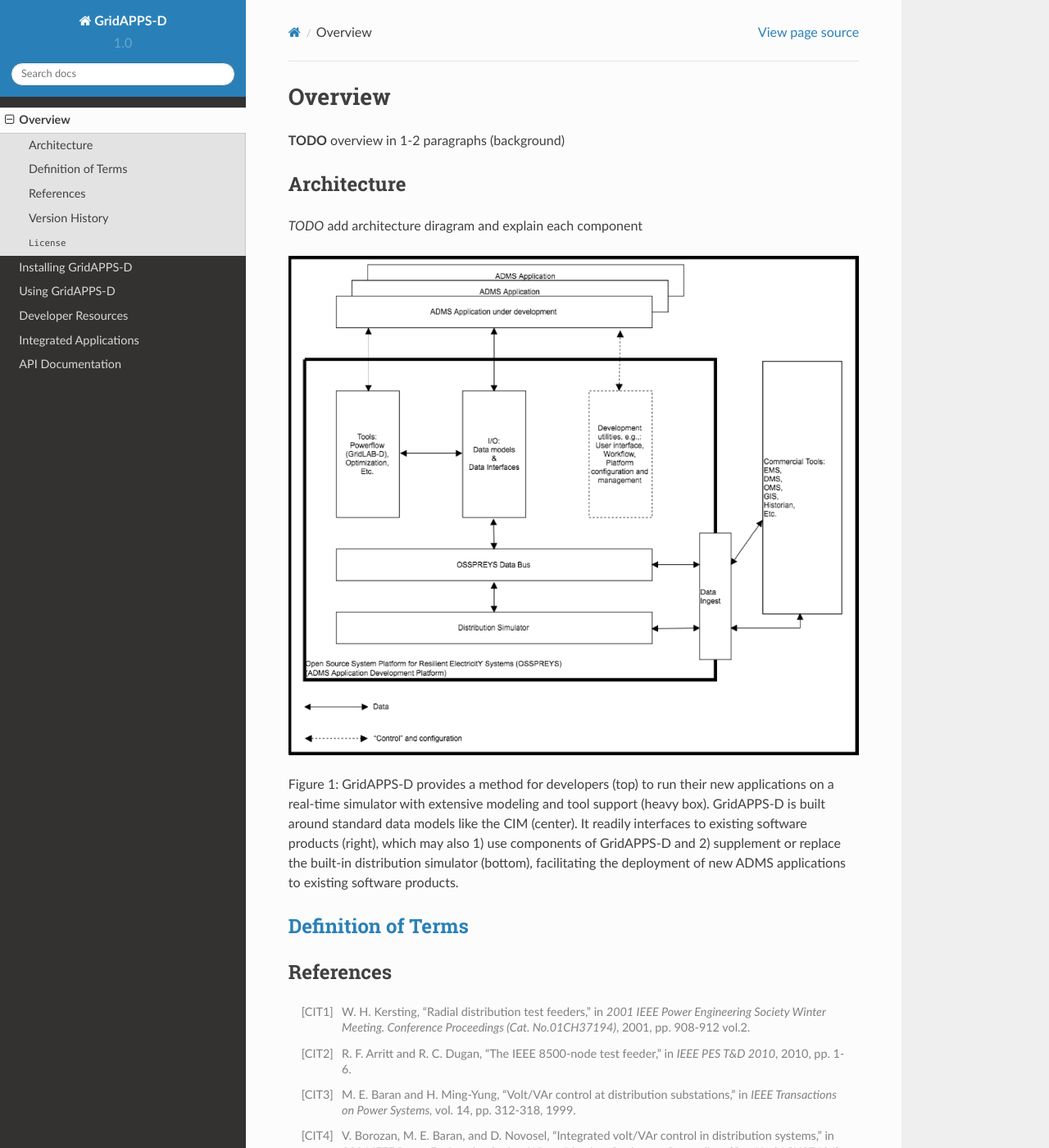
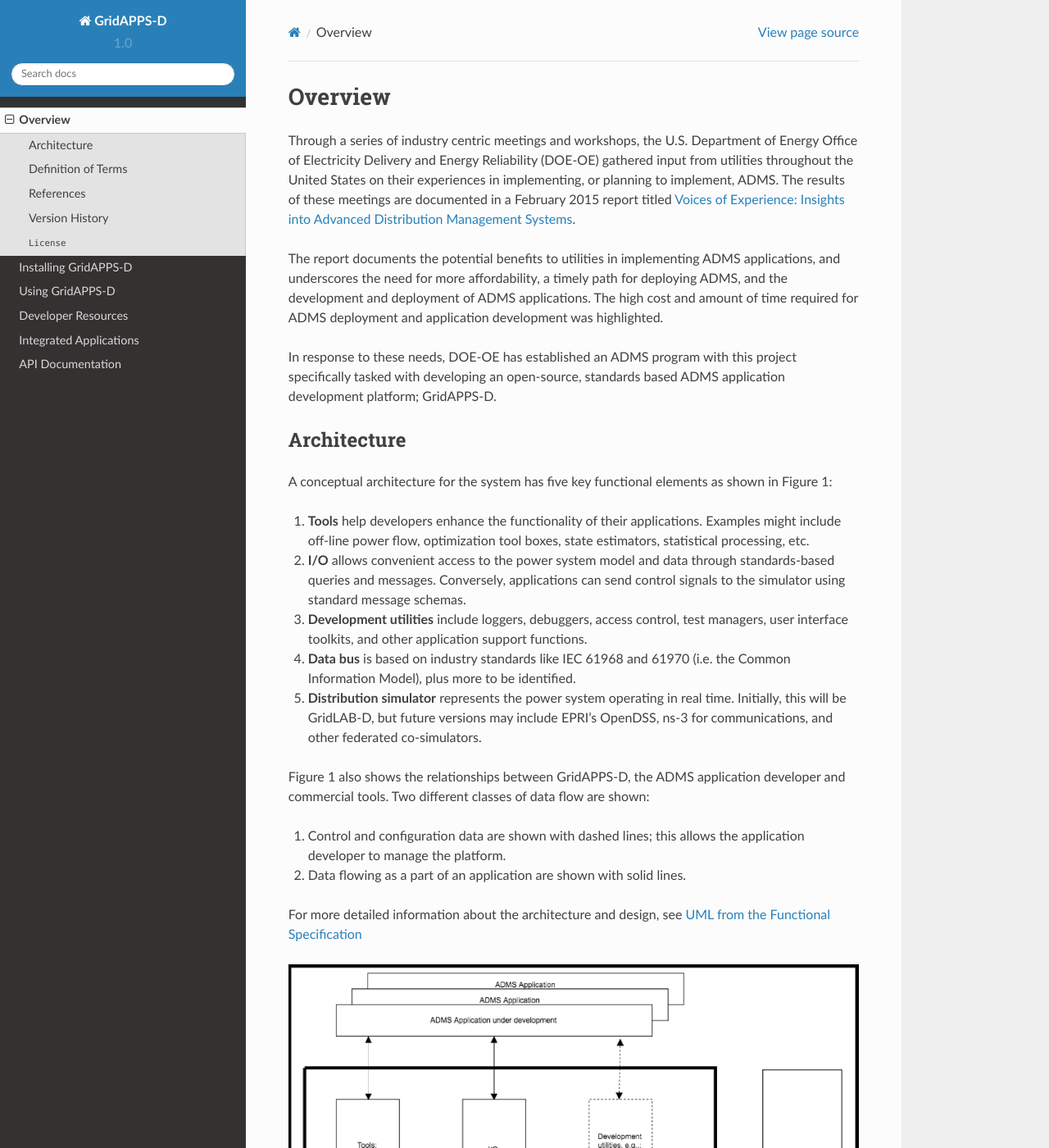
Before and after one commit to GRIDAPPSD/GOSS-GridAPPS-D, a Sphinx documentation site: the page built from docs/source/overview/index.rst, in a window 1280 px wide and 1400 px high. Shown: the whole window at 82% size. Built offline with Sphinx 7.4.7 and the Read the Docs theme 2.0.0, drawn with Linux system fonts in a browser that asks for light colours; pages that are not in the unit, such as notebooks, are missing from menus.

Commit message:
finished overview and architecture

```diff
--- a/docs/source/developer_resources/RC1_Tasks.rst
+++ b/docs/source/developer_resources/RC1_Tasks.rst
@@ -1,5 +1,7 @@
-As Reduced for Release Cycle 1
-^^^^^^^^^^^^^^^^^^^^^^^^^^^^^^
+.. _rc1-diagrams-label:
+
+UML for Release Cycle 1
+^^^^^^^^^^^^^^^^^^^^^^^
 
 Our objective is to demonstrate useful functionality, which is
 standards-compliant, by the end of March 2017. A simple heuristic VVO
--- a/docs/source/developer_resources/UML_Diagrams.rst
+++ b/docs/source/developer_resources/UML_Diagrams.rst
@@ -1,5 +1,7 @@
-As Derived from the Functional Specification
-^^^^^^^^^^^^^^^^^^^^^^^^^^^^^^^^^^^^^^^^^^^^
+.. _uml-diagrams-label:
+
+UML from the Functional Specification
+^^^^^^^^^^^^^^^^^^^^^^^^^^^^^^^^^^^^^
 
 This section presents a selection of GridAPPS-D domain (class) diagrams
 to supplement the *OSPRREYS Functional Specification* document. The
--- a/docs/source/overview/architecture.rst
+++ b/docs/source/overview/architecture.rst
@@ -1,16 +1,32 @@
 Architecture
 ------------
 
-*TODO* add architecture diragram and explain each component
+A conceptual architecture for the system has five key functional elements as shown in
+Figure 1:
+
+1. **Tools** help developers enhance the functionality of their applications. Examples might include off-line power flow, optimization tool boxes, state estimators, statistical processing, etc.
+2. **I/O** allows convenient access to the power system model and data through standards-based queries and messages. Conversely, applications can send control signals to the simulator using standard message schemas.
+3. **Development utilities** include loggers, debuggers, access control, test managers, user interface toolkits, and other application support functions.
+4. **Data bus** is based on industry standards like IEC 61968 and 61970 (i.e. the Common Information Model), plus more to be identified.
+5. **Distribution simulator** represents the power system operating in real time. Initially, this will be GridLAB-D, but future versions may include EPRI's OpenDSS, ns-3 for communications, and other federated co-simulators.
+
+Figure 1 also shows the relationships between GridAPPS-D, the ADMS
+application developer and commercial tools.  Two different classes of data
+flow are shown:
+
+1. Control and configuration data are shown with dashed lines; this allows the application developer to manage the platform.
+2. Data flowing as a part of an application are shown with solid lines.
+
+For more detailed information about the architecture and design, see :ref:`uml-diagrams-label`
 
 |conceptual_design|
 
-Figure 1: GridAPPS-D provides a method for developers (top) to run their
+*Figure 1: GridAPPS-D provides a method for developers (top) to run their
 new applications on a real-time simulator with extensive modeling and tool
 support (heavy box).  GridAPPS-D is built around standard data models like
 the CIM (center).  It readily interfaces to existing software products
 (right), which may also 1) use components of GridAPPS-D and 2) supplement or
 replace the built-in distribution simulator (bottom), facilitating the
-deployment of new ADMS applications to existing software products.
+deployment of new ADMS applications to existing software products.*
 
 .. |conceptual_design| image:: conceptual_design.png
--- a/docs/source/overview/index.rst
+++ b/docs/source/overview/index.rst
@@ -4,7 +4,22 @@
 Overview
 ========
 
-**TODO** overview in 1-2 paragraphs (background)
+Through a series of industry centric meetings and workshops, the U.S.
+Department of Energy Office of Electricity Delivery and Energy Reliability
+(DOE-OE) gathered input from utilities throughout the United States on
+their experiences in implementing, or planning to implement, ADMS.  The
+results of these meetings are documented in a February 2015 report titled `Voices of
+Experience: Insights into Advanced Distribution Management Systems <https://www.smartgrid.gov/files/ADMS-Guide_2-11.2015.pdf>`_.
+
+The report documents the potential benefits to utilities in implementing
+ADMS applications, and underscores the need for more affordability, a
+timely path for deploying ADMS, and the development and deployment of ADMS
+applications.  The high cost and amount of time required for ADMS
+deployment and application development was highlighted.
+
+In response to these needs, DOE-OE has established an ADMS program with
+this project specifically tasked with developing an open-source, standards
+based ADMS application development platform; GridAPPS-D.
 
 .. include:: architecture.rst
 
```
